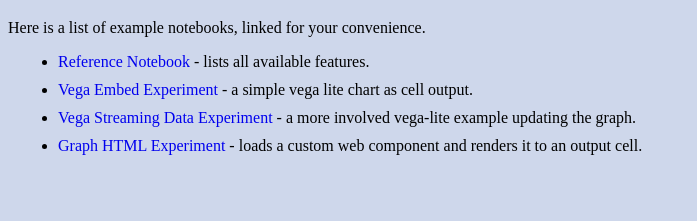
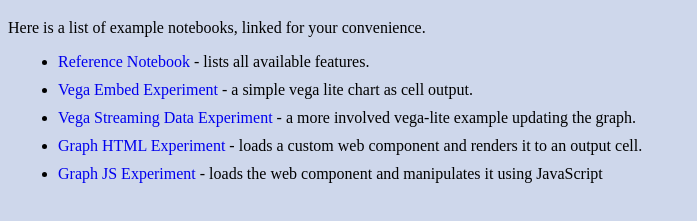
Before and after one commit to mooreolith/es.ipynb, a plain HTML site: page examples.html in a window 1280 px wide. Shown: the part 61-282 px from the top of the page, without its empty margins (0-697 px from the left). Drawn offline with Linux system fonts and the light colour scheme.

Commit message:
Update examples.html

```diff
--- a/examples.html
+++ b/examples.html
@@ -30,6 +30,7 @@
 				<li><a href="https://mooreolith.github.io/es.ipynb?url=example/Vega%20Embed%20Experiment.es.ipynb">Vega Embed Experiment</a> - a simple vega lite chart as cell output.</li>
 				<li><a href="https://mooreolith.github.io/es.ipynb?url=example/Vega%20Streaming%20Data%20Experiment.es.ipynb">Vega Streaming Data Experiment</a> - a more involved vega-lite example updating the graph.</li>
 				<li><a href="https://mooreolith.github.io/es.ipynb?url=example/graph-html%20experiment.es.ipynb">Graph HTML Experiment</a> - loads a custom web component and renders it to an output cell.</li>
+				<li><a href="https://mooreolith.github.io/es.ipynb?url=example/graph-js%20experiment.es.ipynb">Graph JS Experiment</a> - loads the web component and manipulates it using JavaScript</li>
 			</ul>
 		</div>
 	</body>
```
